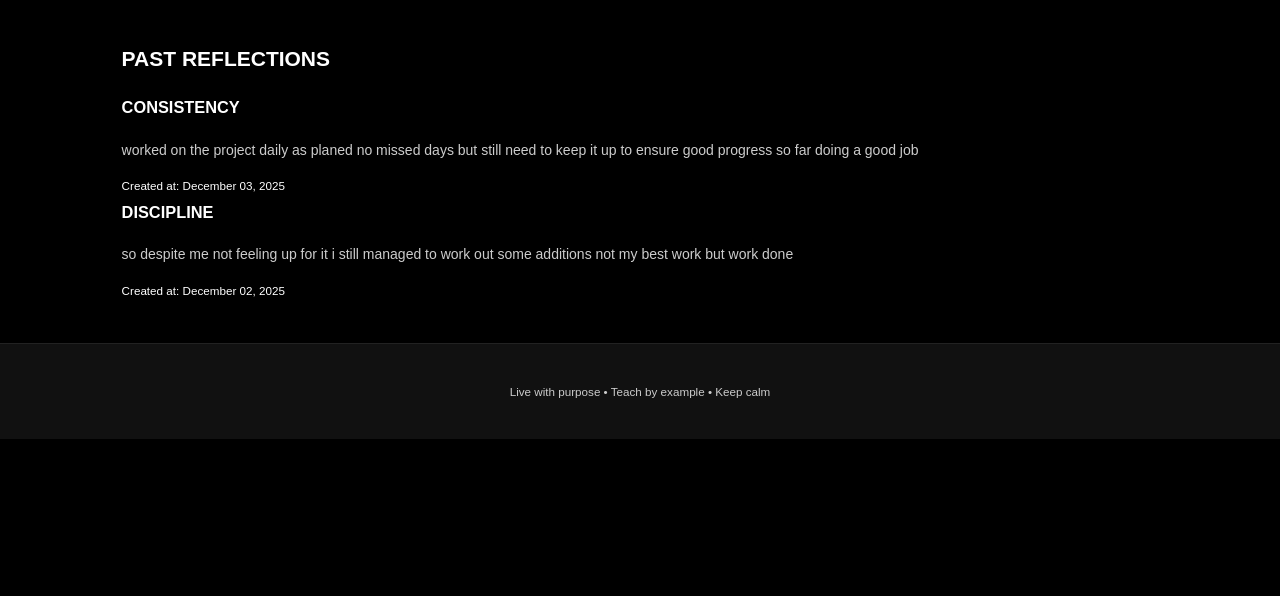
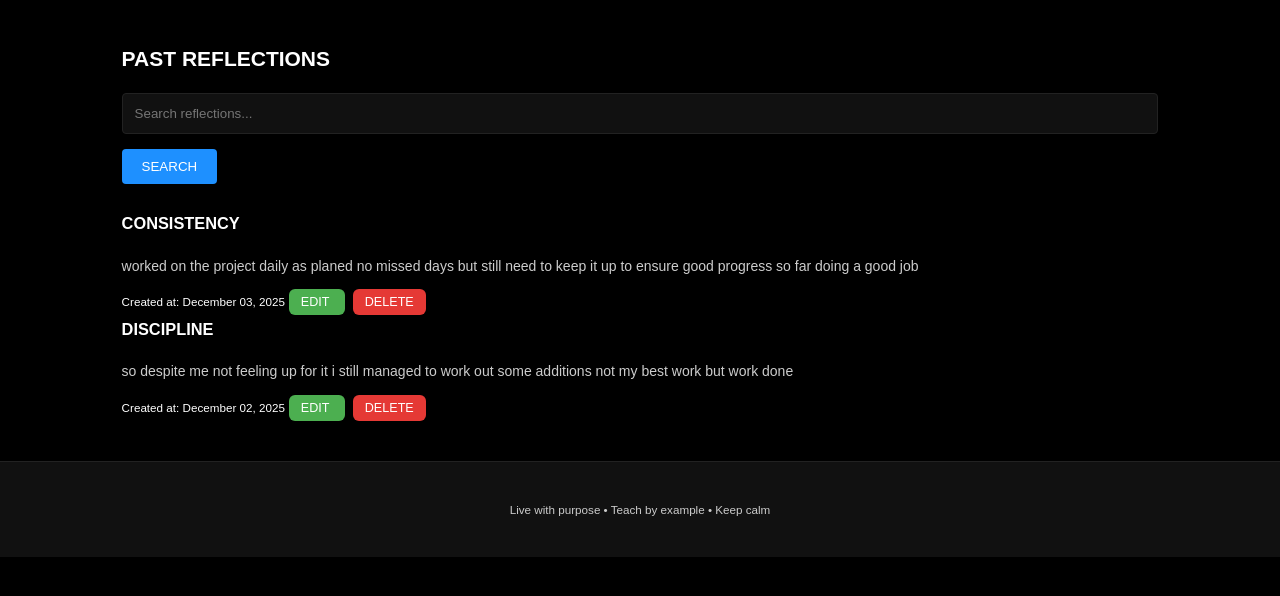
Before and after one commit to 4ghost20/marcus_app, a Flask app: page /entries in a window 1280 px wide. Shown: the part 139-735 px from the top of the page. Run offline with Flask 3, Linux system fonts and the light colour scheme.

Commit message:
crud database delete add edit features
basically added the ability to edit entries and they are displayed as shown entered with time of entry on display works decently well the ui still needs lots of work but the buttons are decent

```diff
--- a/app.py
+++ b/app.py
@@ -2,21 +2,20 @@
 from flask import Flask, render_template, request, redirect, url_for, flash
 from datetime import date
 from flask_migrate import Migrate
-from forms.daily_form import DailyReflectionForm  # make sure class name matches
-from models import db, User, Reflection, Habit, Note, DailyEntry
+from forms.daily_form import DailyReflectionForm
+from models import db, DailyEntry
 
 app = Flask(__name__)
 app.config['SQLALCHEMY_DATABASE_URI'] = 'sqlite:///marcus.db'
 app.config['SQLALCHEMY_TRACK_MODIFICATIONS'] = False
 app.config['SECRET_KEY'] = "supersecretkey123"
 
-# Initialize db and migrations
 db.init_app(app)
 migrate = Migrate(app, db)
 
-# Create tables if they don't exist
 with app.app_context():
     db.create_all()
+
 
 # ------------------- ROUTES -------------------
 
@@ -24,12 +23,15 @@ with app.app_context():
 def home():
     return render_template('home.html',
         username="zen",
-        message="stay steady today.")
+        message="stay steady today."
+    )
+
 
 @app.route('/about')
 def about():
     today = date.today().strftime("%B %d, %Y")
     return render_template('about.html', today=today)
+
 
 @app.route('/daily', methods=['GET', 'POST'])
 def daily():
@@ -38,44 +40,67 @@ def daily():
     virtues_list = ["Kindness", "Patience", "Courage", "Honesty", "Gratitude"]
 
     if form.validate_on_submit():
-        # Save entry to DB
-        new_entry = DailyEntry(title=form.title.data, content=form.content.data)
-        db.session.add(new_entry)
+        entry = DailyEntry(title=form.title.data, content=form.content.data)
+        db.session.add(entry)
         db.session.commit()
-
-        flash("Reflection saved successfully!", "success")
-        return redirect(url_for('daily'))
+        flash("Reflection saved!", "success")
+        return redirect(url_for("entries"))
 
     return render_template("daily.html",
                            form=form,
                            virtue=virtue,
                            virtues_list=virtues_list)
 
-@app.route('/entry', methods=['GET', 'POST'])
-def entry():
+
+# View all reflections
+@app.route('/entries')
+def entries():
+    q = request.args.get("q", "")
+    if q:
+        entries = DailyEntry.query.filter(
+            DailyEntry.title.ilike(f"%{q}%") |
+            DailyEntry.content.ilike(f"%{q}%")
+        ).order_by(DailyEntry.created_at.desc()).all()
+    else:
+        entries = DailyEntry.query.order_by(DailyEntry.created_at.desc()).all()
+
+    return render_template("all_entries.html", entries=entries)
+
+
+# Edit reflection
+@app.route("/edit/<int:id>", methods=["GET", "POST"])
+def edit_reflection(id):
+    entry = DailyEntry.query.get_or_404(id)
     form = DailyReflectionForm()
+
     if form.validate_on_submit():
-        new_entry = DailyEntry(title=form.title.data, content=form.content.data)
-        db.session.add(new_entry)
+        entry.title = form.title.data
+        entry.content = form.content.data
         db.session.commit()
+        flash("Reflection updated!", "success")
+        return redirect(url_for("entries"))
 
-        preview = (form.content.data[:120] + '...') if len(form.content.data) > 120 else form.content.data
-        flash(f"Reflection received: \"{preview}\"", "success")
-        return redirect(url_for('entry'))
+    form.title.data = entry.title
+    form.content.data = entry.content
 
-    return render_template('entry.html', form=form)
+    return render_template("edit.html", form=form, entry=entry)
+
+
+# Delete reflection
+@app.route("/delete/<int:id>", methods=["POST"])
+def delete_reflection(id):
+    entry = DailyEntry.query.get_or_404(id)
+    db.session.delete(entry)
+    db.session.commit()
+    flash("Reflection deleted.", "danger")
+    return redirect(url_for("entries"))
 
 @app.route('/lessons')
 def lessons():
     return render_template("lessons.html")
 
-@app.route('/entries')
-def entries():
-    # Display all daily entries
-    entries = DailyEntry.query.order_by(DailyEntry.created_at.desc()).all()
-    return render_template('all_entries.html', entries=entries)
+
 
 # ------------------- MAIN -------------------
-
 if __name__ == "__main__":
     app.run(debug=True)
--- a/static/css/style.css
+++ b/static/css/style.css
@@ -197,3 +197,22 @@ input:focus, textarea:focus, select:focus {
     h2 { font-size: 24px; }
     h3 { font-size: 18px; }
 }
+.btn {
+    padding: 6px 12px;
+    border-radius: 6px;
+    text-decoration: none;
+    margin-right: 8px;
+    font-size: 0.9em;
+    cursor: pointer;
+}
+
+.btn-edit {
+    background-color: #4CAF50;
+    color: white;
+}
+
+.btn-delete {
+    background-color: #E53935;
+    color: white;
+    border: none;
+}
--- a/templates/all_entries.html
+++ b/templates/all_entries.html
@@ -5,16 +5,39 @@
 <section class="container">
     <h2>Past Reflections</h2>
 
+    <!-- 🔍 Search Bar (should appear ABOVE the entries) -->
+    <form method="GET" class="search-form">
+        <input type="text" name="q" placeholder="Search reflections..."
+               value="{{ request.args.get('q', '') }}">
+        <button type="submit">Search</button>
+    </form>
+
+    <br>
+
     {% if entries %}
         {% for entry in entries %}
             <div class="entry">
                 <h3>{{ entry.title }}</h3>
                 <p>{{ entry.content }}</p>
                 <small>Created at: {{ entry.created_at.strftime("%B %d, %Y") }}</small>
+
+                <!-- ✏️ Edit Button -->
+                <a href="{{ url_for('edit_reflection', id=entry.id) }}" class="btn btn-edit">
+                    Edit
+                </a>
+
+                <!-- 🗑 Delete Button -->
+                <form action="{{ url_for('delete_reflection', id=entry.id) }}" method="POST" style="display:inline;">
+                    <button type="submit" class="btn btn-delete"
+                        onclick="return confirm('Delete this reflection?');">
+                        Delete
+                    </button>
+                </form>
+
             </div>
         {% endfor %}
     {% else %}
-        <p>No reflections yet. Start writing <a href="{{ url_for('daily') }}">here</a>.</p>
+        <p>No reflections found. Start writing <a href="{{ url_for('daily') }}">here</a>.</p>
     {% endif %}
 </section>
 {% endblock %}
```
Also changed, not shown: templates/edit.html (added, +20 -0 lines), templates/entry.html (deleted, +0 -25 lines), instance/marcus.db.
